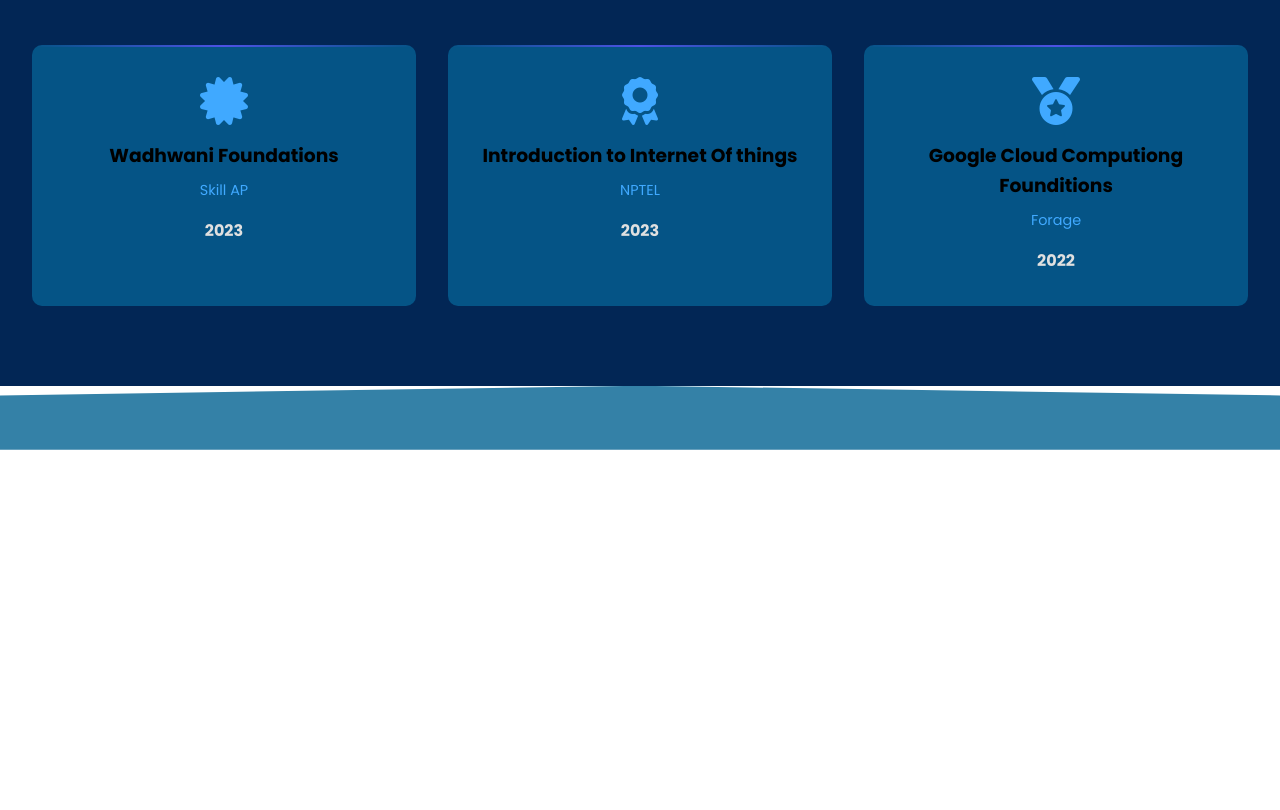
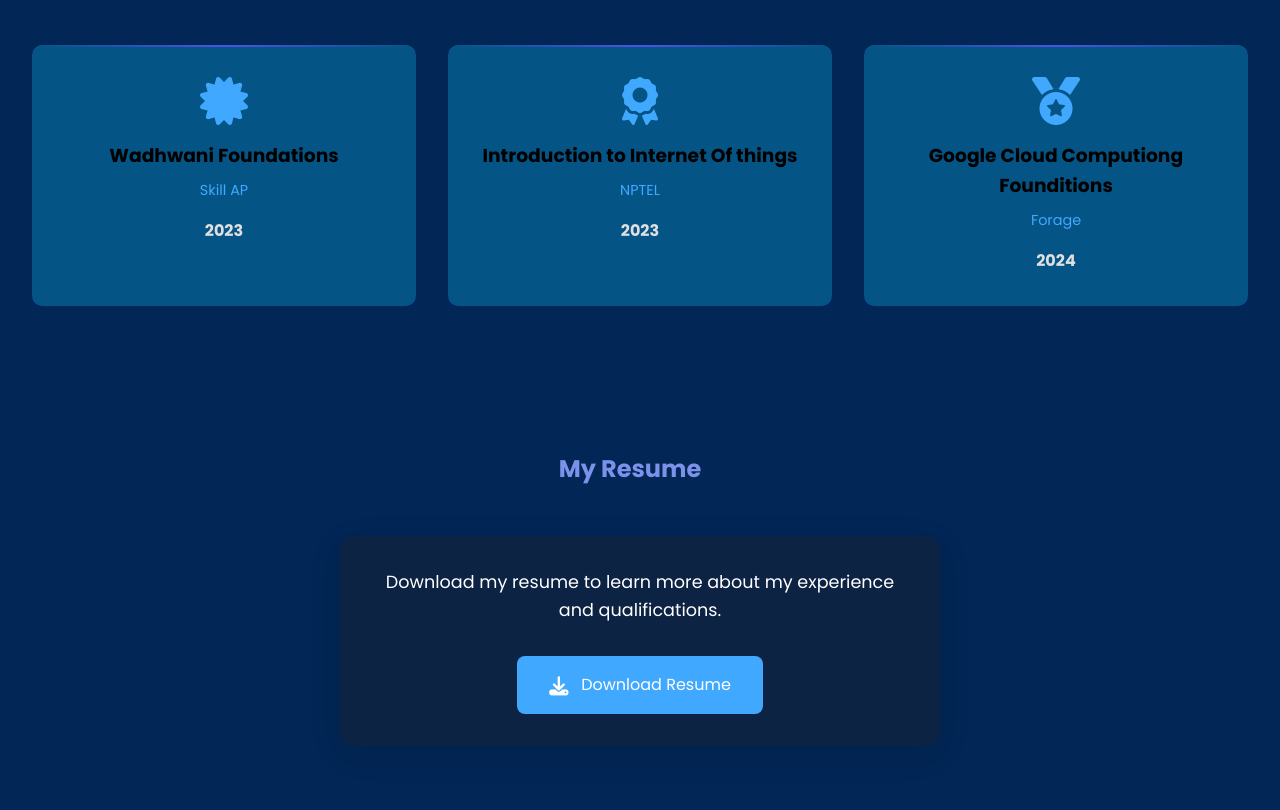
Before and after one commit to vignuthaK/Personal-Portfolio, a plain HTML site: page work.html in a window 1280 px wide. Shown: the part 943-1753 px from the top of the page. Before the commit the page ends 1393 px from the top, so only its background shows below. Drawn offline with Linux system fonts and the light colour scheme.

Commit message:
work.html

```diff
--- a/work.html
+++ b/work.html
@@ -8,9 +8,13 @@
     <link rel="stylesheet" href="https://cdnjs.cloudflare.com/ajax/libs/font-awesome/6.4.0/css/all.min.css">
 </head>
 <body>
+
    <!-- Navigation -->
 <nav>
     <div class="logo">Portfolio</div>
+    <div class="menu-toggle">
+        <i class="fas fa-bars"></i>
+    </div>
     <ul class="nav-links">
         <li><a href="index.html">Home</a></li>
         <li><a href="index.html#about">About</a></li>
@@ -48,6 +52,7 @@
         </div>
     </section>
 
+
     <!-- Projects Section -->
     <section id="projects" class="projects">
         <h2>My Projects</h2>
@@ -63,6 +68,7 @@
 
         </div>
         </section>
+
 
 
     <!-- Certificates Section -->
@@ -87,15 +93,23 @@
                 <i class="fas fa-medal"></i>
                 <h3>Google Cloud Computiong Founditions </h3>
                 <p>Forage</p>
-                <div class="certificate-date">2022</div>
+                <div class="certificate-date">2024</div>
             </div>
         </div>
         </section>
+        <section id="resume" class="resume-section">
+            <h2>My Resume</h2>
+            <div class="resume-container">
+                <p>Download my resume to learn more about my experience and qualifications.</p>
+                <a href="file:///C:/Users/vignu/Downloads/MYRESUME.pdf" download class="resume-download-btn">
+                    <i class="fas fa-download"></i>
+                    Download Resume
+                </a>
+            </div>
+        </section>
 
-    <!-- Footer -->
-    <footer>
 
-    </footer>
+
 
     <script src="script.js"></script>
 </body>
```
Lines whose indentation alone changed are shown as unchanged.
